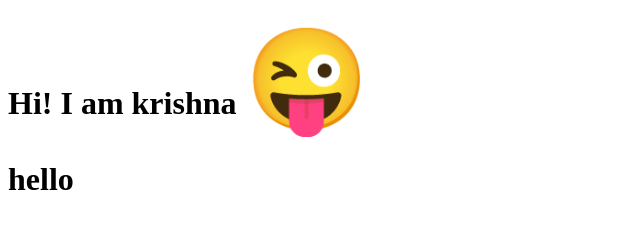
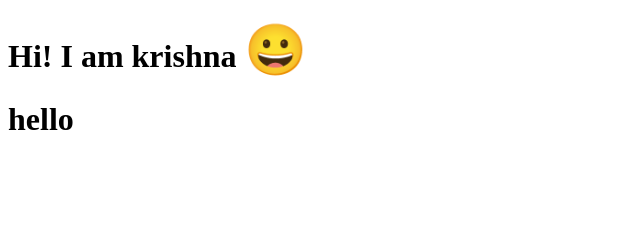
Before and after one commit to gitkrishnaa/project1, a plain HTML site: page index.html in a window 1280 px wide. Shown: the whole page, without its empty margins (0-640 px from the left). Drawn offline with Linux system fonts and the light colour scheme.

Commit message:
Update index.html

```diff
--- a/index.html
+++ b/index.html
@@ -8,7 +8,7 @@
 </head>
 <body>
 <div id="nav">
-<div><h1>Hi! I am krishna <span style="font-size:100px">&#128540;</span></h1></div>
+<div><h1>Hi! I am krishna <span style='font-size:50px;'>&#128512;</span></h1></div>
 <h1>hello</h1>
 
 
```
